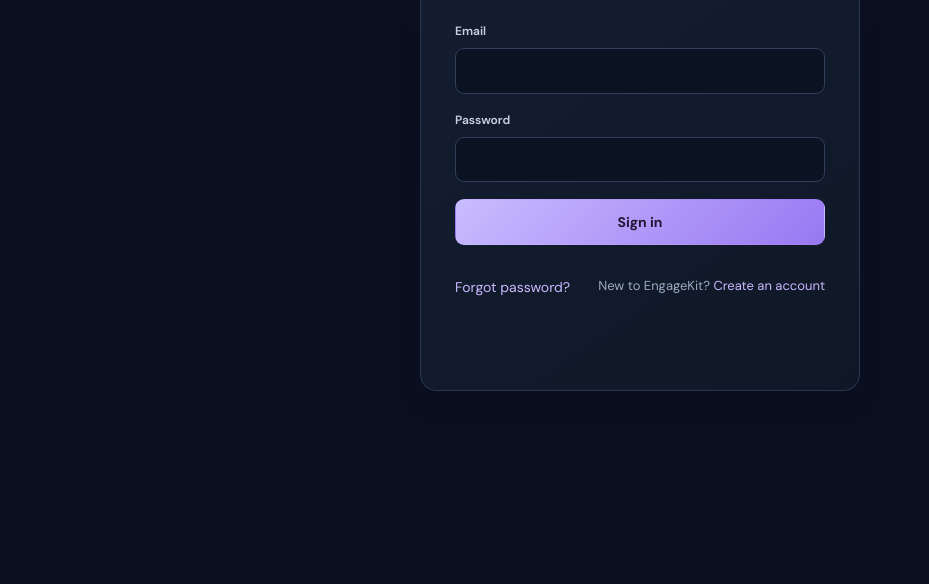
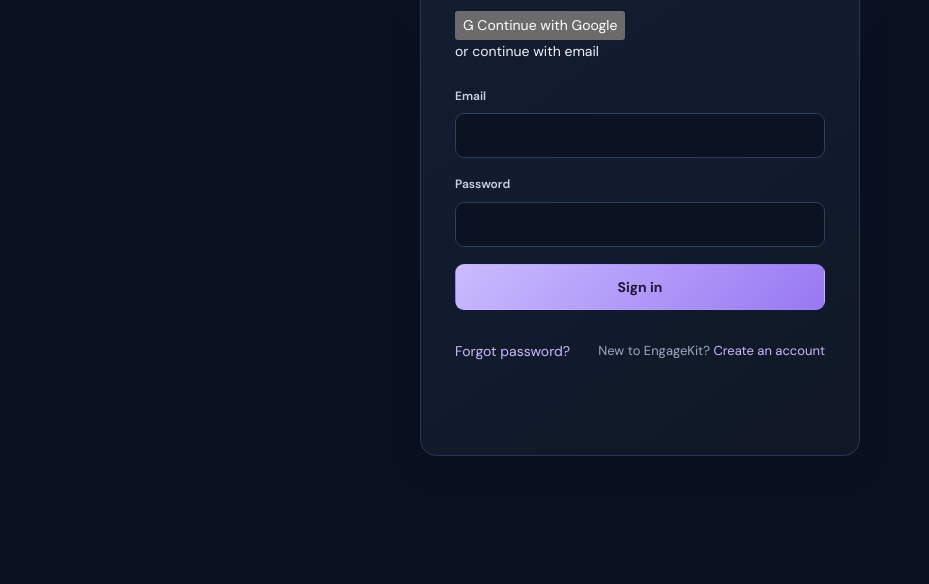
Before and after one commit to palixaentertainment-sketch/engagekit, a website: page public/dashboard.html in a window 1280 px wide. Shown: the part 303-887 px from the top of the page, without its empty margins (0-929 px from the left). Before the commit the page ends 822 px from the top, so only its background shows below. Drawn offline with Linux system fonts and the light colour scheme.

Commit message:
Add Google OAuth sign-in

```diff
--- a/public/dashboard.html
+++ b/public/dashboard.html
@@ -3,7 +3,7 @@
 <body><header class="bar"><a class="brand" href="/"><span class="mark">E</span> EngageKit</a><div class="bar-right"><span id="user-label"></span><button id="signout" class="quiet hidden">Sign out</button></div></header>
 <main class="shell">
 <section id="auth-view" class="auth card"><div class="eyebrow">YOUR ENGAGEMENT WORKSPACE</div><h1 id="auth-title">Welcome back.</h1><p class="muted" id="auth-copy">Sign in to manage your websites and notifications.</p>
-<form id="auth-form"><label>Email<input id="email" type="email" autocomplete="email" required maxlength="254"></label><label>Password<input id="password" type="password" autocomplete="current-password" required minlength="8" maxlength="128"></label><button class="primary" id="auth-submit">Sign in</button></form>
+<button type="button" id="google-signin" class="google-button"><span aria-hidden="true">G</span> Continue with Google</button><div class="auth-divider"><span>or continue with email</span></div><form id="auth-form"><label>Email<input id="email" type="email" autocomplete="email" required maxlength="254"></label><label>Password<input id="password" type="password" autocomplete="current-password" required minlength="8" maxlength="128"></label><button class="primary" id="auth-submit">Sign in</button></form>
 <div class="auth-links"><button id="forgot" class="text-button">Forgot password?</button><p class="switch muted"><span id="switch-copy">New to EngageKit?</span> <button id="switch-mode" class="text-button">Create an account</button></p></div><p id="auth-message" class="message" role="status"></p></section>
 <section id="app-view" class="hidden">
 <div id="workspace-view"><div class="heading"><div><div class="eyebrow">WORKSPACE</div><h1>Your projects</h1><p class="muted">Manage your websites and audience engagement.</p></div><button id="new-project" class="primary">＋ New project</button></div>
```
